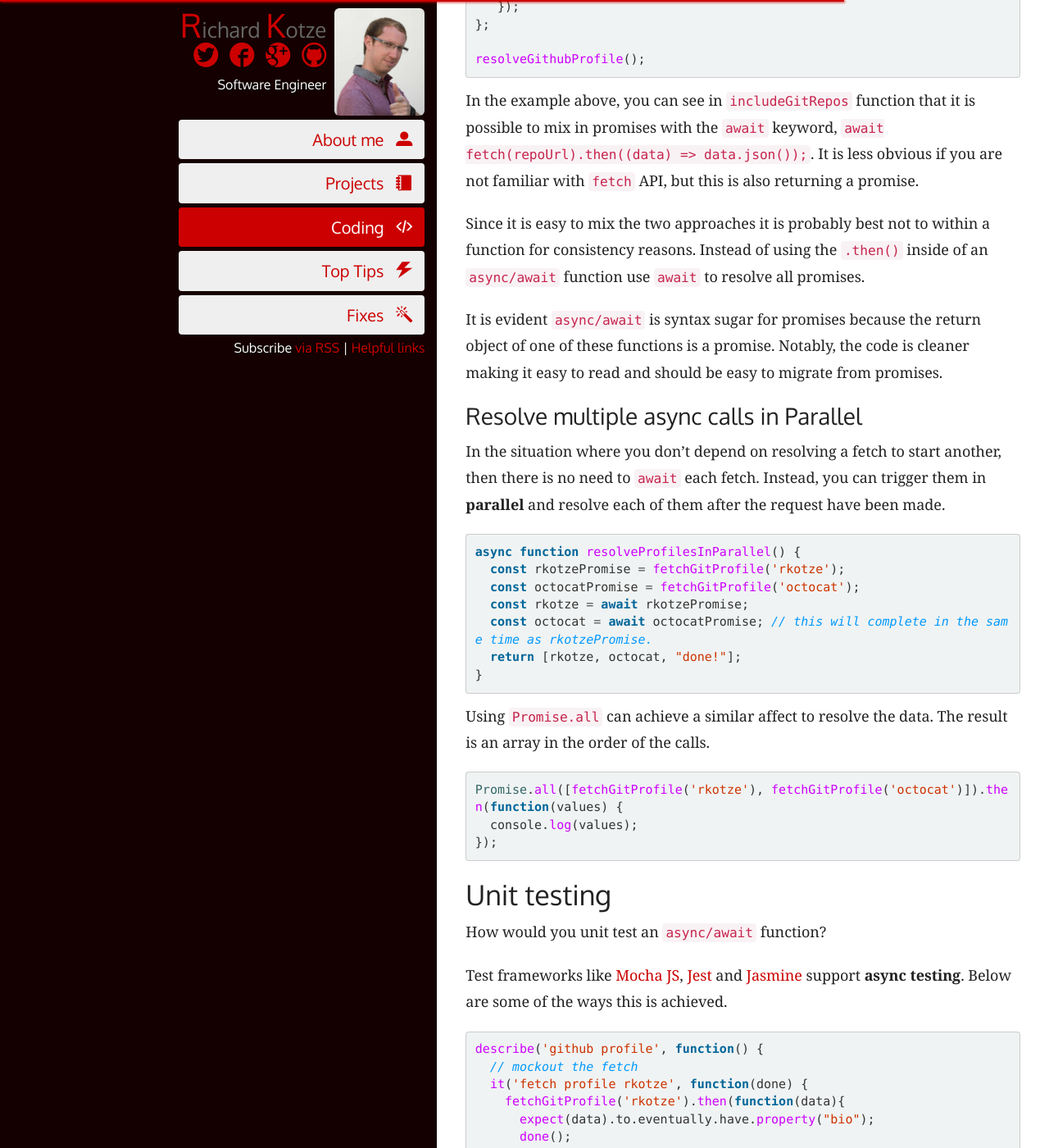
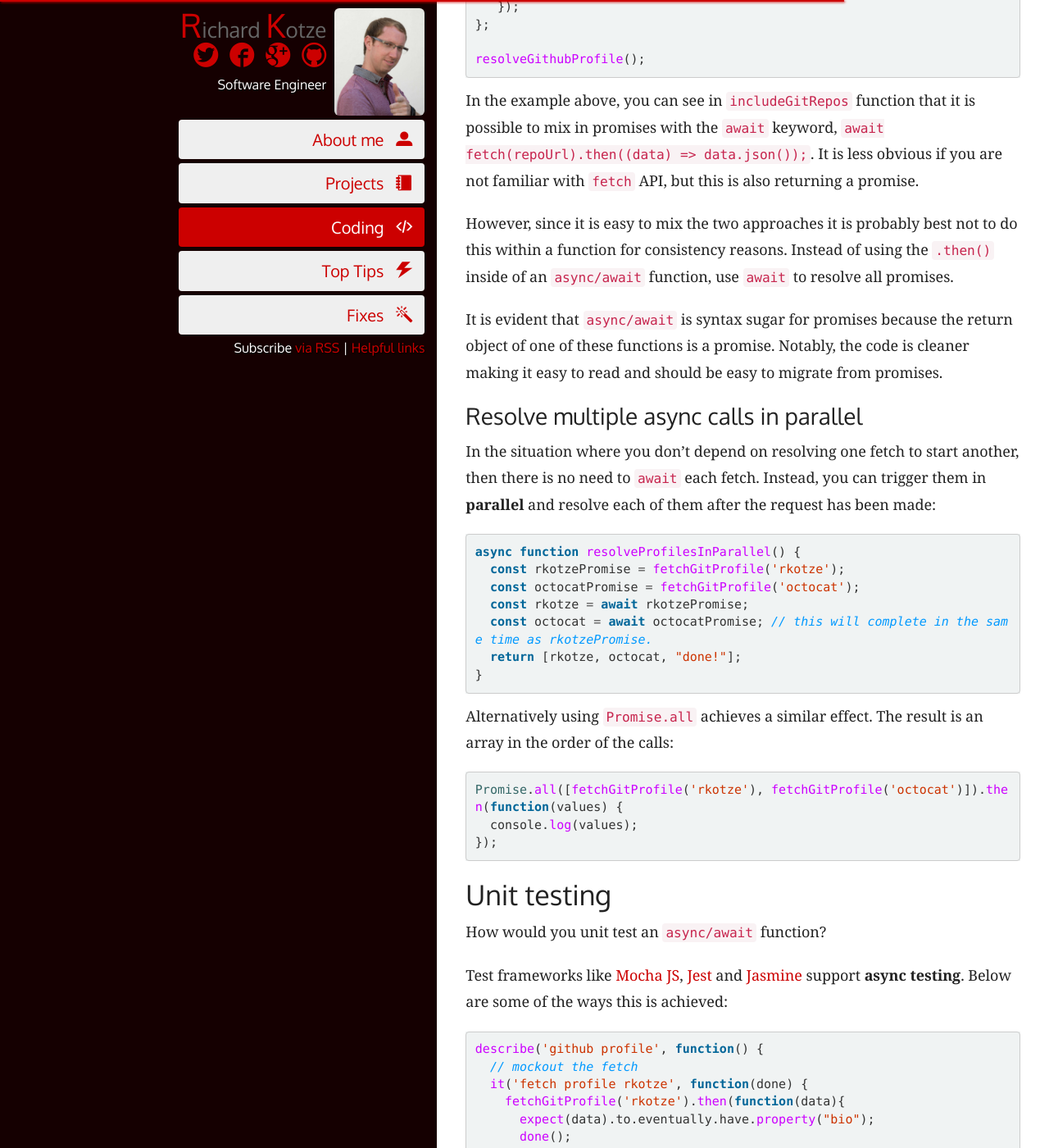
Before and after one commit to rkotze/rkotze.github.io, a Jekyll site: the page built from _posts/2018-05-02-async-await-promise-testing.md, in a window 1280 px wide and 1400 px high, scrolled down 3894 px. Shown: the whole window at 82% size. Built offline with Jekyll 4.4.1, drawn with Linux system fonts in a browser that asks for light colours; comment, search, counter and statistics services are not loaded; some of the changed text lies outside the part shown.

Commit message:
Some grammatical tweaks
Ideally, in the future I'd try to be consistent in the examples, with maybe a) an introductory phrase above, b) the example, c) then the more wordy explanation after (eg, just like line 104-147).  I haven't switched any of these around here though.

````diff
--- a/_posts/2018-05-02-async-await-promise-testing.md
+++ b/_posts/2018-05-02-async-await-promise-testing.md
@@ -11,13 +11,13 @@ meta_description: >
 excerpt_separator: <!--more-->
 ---
 
-This post has lots of code examples showing **promises**, **async/await** and **unit testing** async functions. At the end of the post is a coding challenge to test your learning.
+This post has lots of code examples showing **promises**, **async/await** and **unit testing** async functions. There is a coding challenge at the end to test your learning.
 
 What do promises solve in our code?
 
-Whenever you wanted to resolve some data **asynchronously** it has to be done via a **callback**. What this led to in complex applications is known as "callback hell", when the first data fetch was resolved another data fetch needs to happen after. This would repeat a few times, creating a "nice" sideways pyramid in your code.
+Whenever you wanted to resolve some data **asynchronously** it had to be done via a **callback**. In complex applications this led to "callback hell", when the first data fetch was resolved another data fetch needs to happen afterwards. This would repeat a few times, creating a "nice" sideways pyramid in your code.
 
-**Promises** mostly solved that problem by chaining. Each step resolved data and pass it along to the next `then` function.
+**Promises** mostly solved that problem by _chaining_. Each step resolved data and passed it along to the next `then` function.
 
 <!--more-->
 
@@ -45,7 +45,7 @@ new Promise(function(resolve, reject) {
 
 The `fetch` function is available in most browsers and returns a promise. In the example below there are two functions, one fetches a Github user and the other gets the user repositories. This builds a Github profile object containing the user profile information and an array of repositories.
 
-Example of **promises** to fetch Github profile and repositories.
+Example of **promises** to fetch Github profile and repositories:
 
 ```javascript
 function fetchGitProfile(username){
@@ -84,24 +84,24 @@ fetchGitProfile('rkotze')
    .then(log);
 ```
 
-This is probably more understandable than trying to use callbacks only. However, you still _need_ to understand the promise API for this code to be _100% clear_. This is probably fine for most developers proficient in JavaScript, as promises have been around for quite some time.
+This is probably more understandable than trying to use callbacks only. However, you _still need_ to understand the promise API for this code to be _100% clear_. This is probably fine for most developers proficient in JavaScript, as promises have been around for quite some time.
 
-Learm more about Promises [on Mozilla](https://developer.mozilla.org/en-US/docs/Web/JavaScript/Reference/Global_Objects/Promise){:target="\_blank"} and [JavaScript info](https://javascript.info/promise-chaining){:target="\_blank"}.
+Learn more about Promises [on Mozilla](https://developer.mozilla.org/en-US/docs/Web/JavaScript/Reference/Global_Objects/Promise){:target="\_blank"} and [JavaScript info](https://javascript.info/promise-chaining){:target="\_blank"}.
 
 ## Using **async/await**:
 
-In _ES7_ **async** and **await** keywords are available. These need to be used together for resolving asynchronous actions. Importantly `await` must be used within an `async` function and can not be used on its own. An interesting feature is `async/await` are compatible with promises. If a function returns a promise you can use the `await` to resolve it or if the `async` function returns it is possible to use `.then`.
+In _ES7_ the **async** and **await** keywords are available. These need to be used together to resolve asynchronous actions. Importantly `await` must be used _within_ an `async` function and can not be used on its own. An interesting feature is that `async/await` are compatible with promises. If a function returns a promise you can use the `await` to resolve it, or if the `async` function returns it is possible to use `.then`.
 
-Basics of `async/await`
+Basics of `async/await`:
 
 ```javascript
-async function resolveMyDatas() {
-  const datas = await fetchDatas('/a');
-  return await fetchMoreDatas('/b/' + datas.id);
+async function resolveMyData() {
+  const data = await fetchData('/a');
+  return await fetchMoreData('/b/' + data.id);
 }
 ```
 
-Example of **async/await** to fetch a Github profile and repositories.
+Example of **async/await** to fetch a Github profile and repositories:
 
 ```javascript
 async function fetchGitProfile(username) {
@@ -146,13 +146,13 @@ resolveGithubProfile();
 
 In the example above, you can see in `includeGitRepos` function that it is possible to mix in promises with the `await` keyword, `await fetch(repoUrl).then((data) => data.json());`. It is less obvious if you are not familiar with `fetch` API, but this is also returning a promise.
 
-Since it is easy to mix the two approaches it is probably best not to within a function for consistency reasons. Instead of using the `.then()` inside of an `async/await` function use `await` to resolve all promises.
+However, since it is easy to mix the two approaches it is probably best not to do this within a function for consistency reasons. Instead of using the `.then()` inside of an `async/await` function, use `await` to resolve all promises.
 
-It is evident `async/await` is syntax sugar for promises because the return object of one of these functions is a promise. Notably, the code is cleaner making it easy to read and should be easy to migrate from promises.
+It is evident that `async/await` is syntax sugar for promises because the return object of one of these functions is a promise. Notably, the code is cleaner making it easy to read and should be easy to migrate from promises.
 
-### Resolve multiple async calls in Parallel
+### Resolve multiple async calls in parallel
 
-In the situation where you don't depend on resolving a fetch to start another, then there is no need to `await` each fetch. Instead, you can trigger them in **parallel** and resolve each of them after the request have been made.
+In the situation where you don't depend on resolving one fetch to start another, then there is no need to `await` each fetch. Instead, you can trigger them in **parallel** and resolve each of them after the request has been made:
 
 ```javascript
 async function resolveProfilesInParallel() {
@@ -164,7 +164,7 @@ async function resolveProfilesInParallel() {
 }
 ```
 
-Using `Promise.all` can achieve a similar affect to resolve the data. The result is an array in the order of the calls.
+Alternatively using `Promise.all` achieves a similar effect. The result is an array in the order of the calls:
 
 ```javascript
 Promise.all([fetchGitProfile('rkotze'), fetchGitProfile('octocat')]).then(function(values) {
@@ -176,7 +176,7 @@ Promise.all([fetchGitProfile('rkotze'), fetchGitProfile('octocat')]).then(functi
 
 How would you unit test an `async/await` function?
 
-Test frameworks like [Mocha JS](https://mochajs.org/){:target="\_blank"}, [Jest](https://facebook.github.io/jest/){:target="\_blank"} and [Jasmine](https://jasmine.github.io/){:target="\_blank"} support **async testing**. Below are some of the ways this is achieved.
+Test frameworks like [Mocha JS](https://mochajs.org/){:target="\_blank"}, [Jest](https://facebook.github.io/jest/){:target="\_blank"} and [Jasmine](https://jasmine.github.io/){:target="\_blank"} support **async testing**. Below are some of the ways this is achieved:
 
 ```javascript
 describe('github profile', function() {
@@ -201,7 +201,7 @@ describe('github profile', function() {
 });
 ```
 
-Above supports _returning_ a promise to know when the test is complete. Also the example uses chai plugin [chai-as-promised](https://github.com/domenic/chai-as-promised){:target="\_blank"}.
+The example above supports _returning_ a promise to know when the test is complete. Also this example uses chai plugin [chai-as-promised](https://github.com/domenic/chai-as-promised){:target="\_blank"}.
 
 ```javascript
 describe('github profile', function() {
````
Also changed, not shown: other parts of _posts/2018-05-02-async-await-promise-testing.md (+2 -2 lines).
